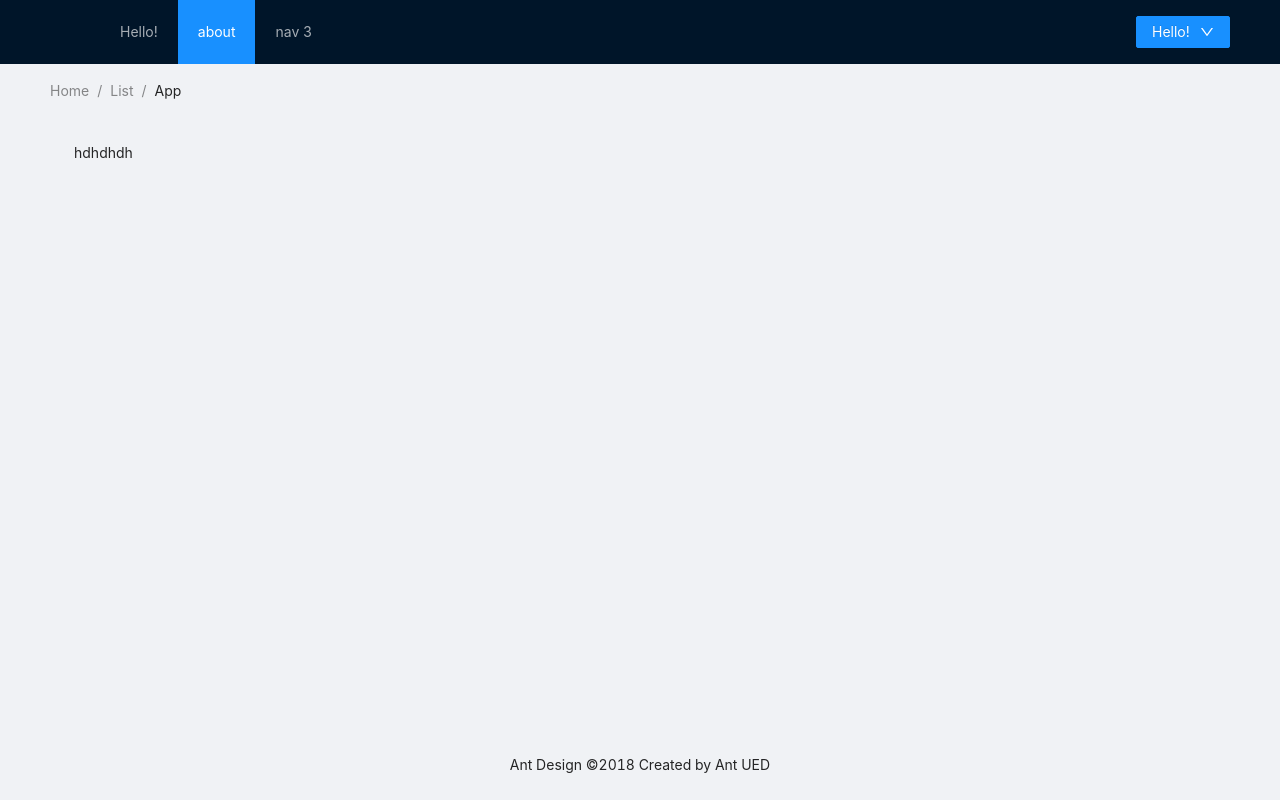
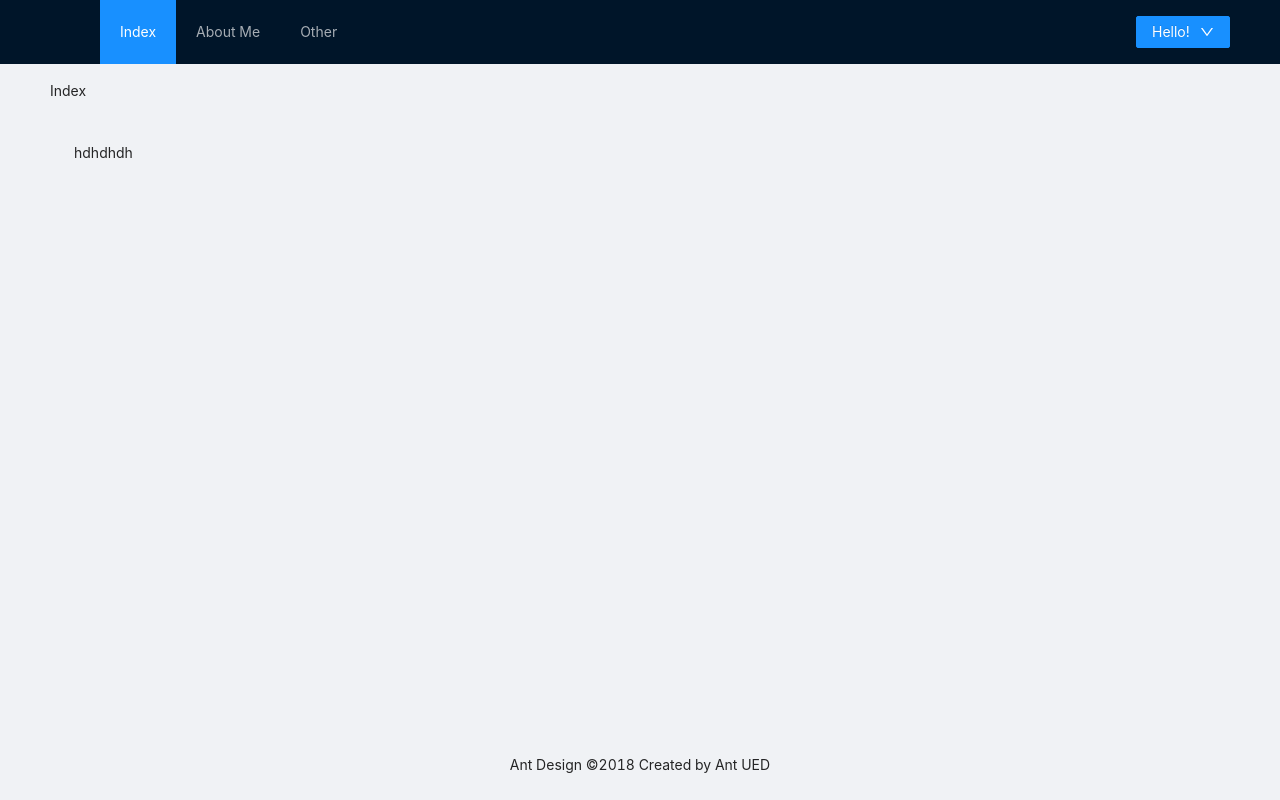
Before and after one commit to andychao217/my-next-site, a Next.js app: page / in a window 1280 px wide. Built offline with nearby package versions, Linux system fonts and the light colour scheme.

Commit message:
updated breadcrumb component

```diff
--- a/components/breadcrumbs.js
+++ b/components/breadcrumbs.js
@@ -1,12 +1,13 @@
 import { Breadcrumb } from 'antd';
+import { FormattedMessage } from 'react-intl';
 const { Item } = Breadcrumb;
 
-export default function Breadcrumbs() {
+export default function Breadcrumbs(props) {
 	return (
 		<Breadcrumb style={{ margin: '16px 0' }}>
-			<Item>Home</Item>
-			<Item>List</Item>
-			<Item>App</Item>
+			<Item>
+				<FormattedMessage id={props.currentMenu} />
+			</Item>
 		</Breadcrumb>
 	);
 }
--- a/components/menus.js
+++ b/components/menus.js
@@ -4,21 +4,33 @@ import { FormattedMessage } from 'react-intl';
 const { Item } = Menu;
 
 export default function Menus(props) {
+	const handleClick = (e) => {
+		props.setCurrentMenu(e.key);
+	};
+
 	return (
-		<Menu theme='dark' mode='horizontal' defaultSelectedKeys={['2']}>
-			<Item key='1'>
+		<Menu onClick={handleClick} theme='dark' mode='horizontal' defaultSelectedKeys={['index']}>
+			<Item key='index'>
 				<Link href='/'>
 					<a>
-						<FormattedMessage id='hello' />
+						<FormattedMessage id='index' />
 					</a>
 				</Link>
 			</Item>
-			<Item key='2'>
+			<Item key='about'>
 				<Link href='/about'>
-					<a>about</a>
+					<a>
+						<FormattedMessage id='about' />
+					</a>
 				</Link>
 			</Item>
-			<Item key='3'>nav 3</Item>
+			<Item key='other'>
+				<Link href='/'>
+					<a>
+						<FormattedMessage id='other' />
+					</a>
+				</Link>
+			</Item>
 		</Menu>
 	);
 }
--- a/locales/en-US.js
+++ b/locales/en-US.js
@@ -1,5 +1,8 @@
 const en_US = {
 	hello: 'Hello!',
+	index: 'Index',
+	about: 'About Me',
+	other: 'Other',
 	//... ...
 };
 export default en_US;
--- a/locales/zh-CN.js
+++ b/locales/zh-CN.js
@@ -1,5 +1,8 @@
 const zh_CN = {
 	hello: '你好!',
+	index: '首页',
+	about: '关于我',
+	other: '其他',
 	//... ...
 };
 export default zh_CN;
--- a/pages/_app.js
+++ b/pages/_app.js
@@ -13,15 +13,15 @@ const localeMessage = {
 
 export default function MyApp({ Component, pageProps }) {
 	const [currentLocale, setCurrentLocale] = useState('zh-CN');
-	console.log('currentLocale', currentLocale);
+	const [currentMenu, setCurrentMenu] = useState('index');
 	return (
 		<>
 			<IntlProvider locale={currentLocale} messages={localeMessage[currentLocale]}>
 				<div style={{ height: '100vh' }}>
 					<Layout>
-						<HeaderLayout setCurrentLocale={setCurrentLocale} />
+						<HeaderLayout setCurrentLocale={setCurrentLocale} currentMenu={currentMenu} setCurrentMenu={setCurrentMenu} />
 						<Content style={{ padding: '0 50px' }}>
-							<Breadcrumbs />
+							<Breadcrumbs currentMenu={currentMenu} />
 							<div style={{ padding: 24, minHeight: 'calc(100vh - 188px)' }}>
 								<Component {...pageProps} />
 							</div>
```
